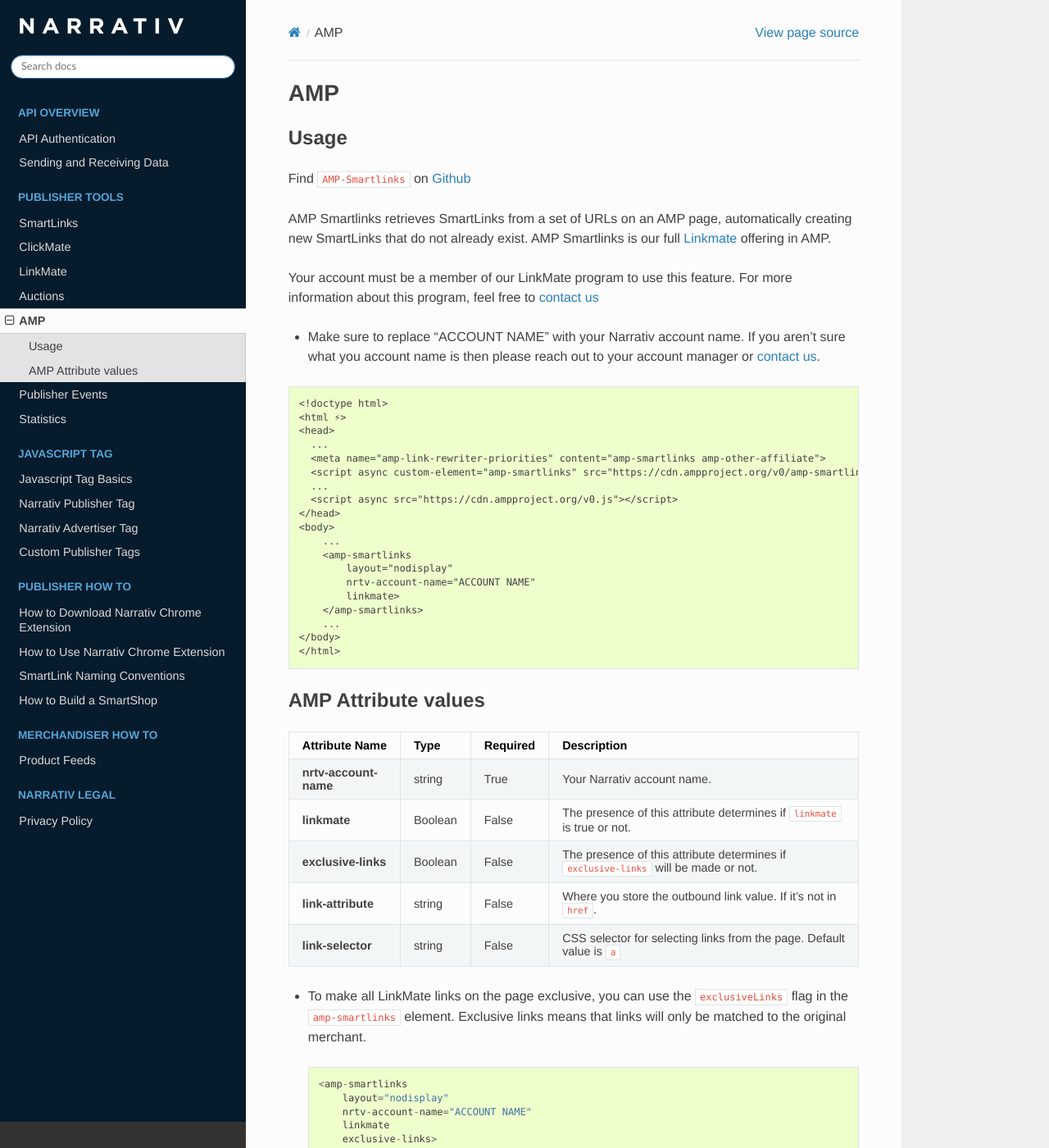
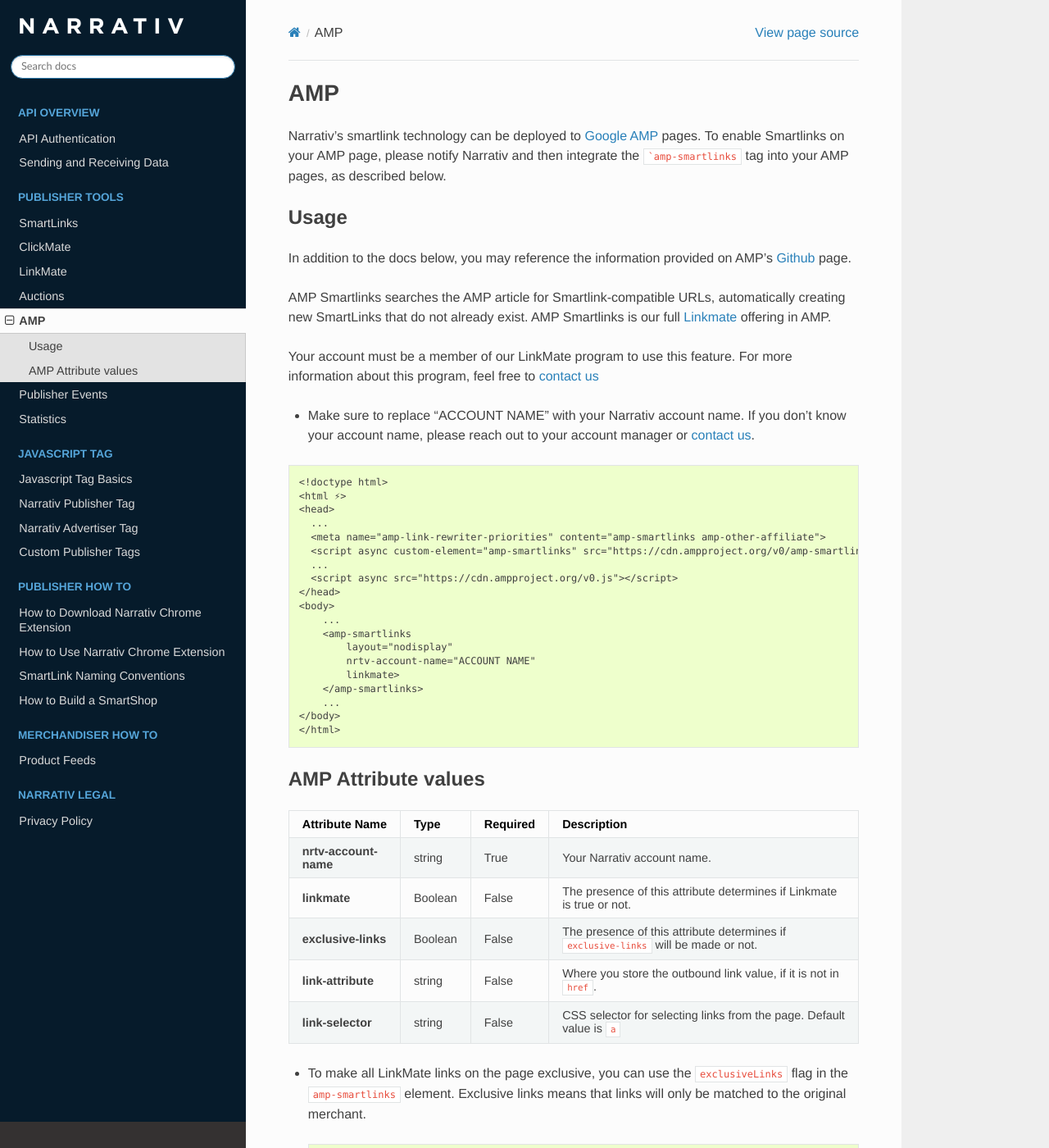
Before and after one commit to robinssq/api-docs, a Sphinx documentation site: the page built from docs/amp.rst, in a window 1280 px wide and 1400 px high. Shown: the whole window at 82% size. Built offline with Sphinx 7.4.7 and the Read the Docs theme 2.0.0, drawn with Linux system fonts in a browser that asks for light colours; some of the changed text lies outside the part shown.

Commit message:
updating phrasing throughout changes

````diff
--- a/docs/amp.rst
+++ b/docs/amp.rst
@@ -1,16 +1,18 @@
 AMP
 ========
+
+Narrativ's smartlink technology can be deployed to `Google AMP`_ pages.  To enable Smartlinks on your AMP page, please notify Narrativ and then integrate the ```amp-smartlinks`` tag into your AMP pages, as described below.
 
 Usage
 -----
 
-Find ``AMP-Smartlinks`` on `Github`_
+In addition to the docs below, you may reference the information provided on AMP's `Github`_ page.
 
-AMP Smartlinks retrieves SmartLinks from a set of URLs on an AMP page, automatically creating new SmartLinks that do not already exist. AMP Smartlinks is our full :ref:`Linkmate <linkmate_api>` offering in AMP.
+AMP Smartlinks searches the AMP article for Smartlink-compatible URLs, automatically creating new SmartLinks that do not already exist. AMP Smartlinks is our full :ref:`Linkmate <linkmate_api>` offering in AMP.
 
 Your account must be a member of our LinkMate program to use this feature. For more information about this program, feel free to `contact us`_
 
-* Make sure to replace "ACCOUNT NAME" with your Narrativ account name. If you aren't sure what you account name is then please reach out to your account manager or `contact us`_.
+* Make sure to replace "ACCOUNT NAME" with your Narrativ account name. If you don't know your account name, please reach out to your account manager or `contact us`_.
 
 ::
 
@@ -54,7 +56,7 @@
    * - **linkmate**
      - Boolean
      - False
-     - The presence of this attribute determines if ``linkmate`` is true or not.
+     - The presence of this attribute determines if Linkmate is true or not.
 
    * - **exclusive-links**
      - Boolean
@@ -97,7 +99,7 @@
          linkmate>
      </amp-smartlinks>
 
-* If you store outbound links in none ``href`` attributes then make sure to specify ``link-attribute`` in the element. Also, if you want to limit the selector used to detect links use ``link-selector``.
+* If you do not use ``href`` attributes to specify the outbound links, then make sure to specify ``link-attribute`` in the element. Also, if you want to limit the selector used to detect links use ``link-selector``.
  ::
 
      <amp-smartlinks
@@ -108,6 +110,16 @@
          link-selector="a.links-to-be-monetized">
      </amp-smartlinks>
 
+* To disable LinkMate on a specific link, add ``#donotlink`` to the end of the URL
+::
+
+   http://exampleproductlink.example/supercoolproduct/ref=ods?#donotlink
+
+* To indicate an exclusive link, add ``#locklink`` to the end of the URL
+::
+
+   http://exampleproductlink.example/supercoolproduct/ref=ods?#locklink
+
+.. _Google AMP: https://www.ampproject.org/
 .. _Github: https://github.com/ampproject/amphtml/blob/master/extensions/amp-smartlinks/amp-smartlinks.md
-
 .. _contact us: mailto:hello@narrativ.com
````
Also changed, not shown: other parts of docs/amp.rst (+1 -1 lines).
